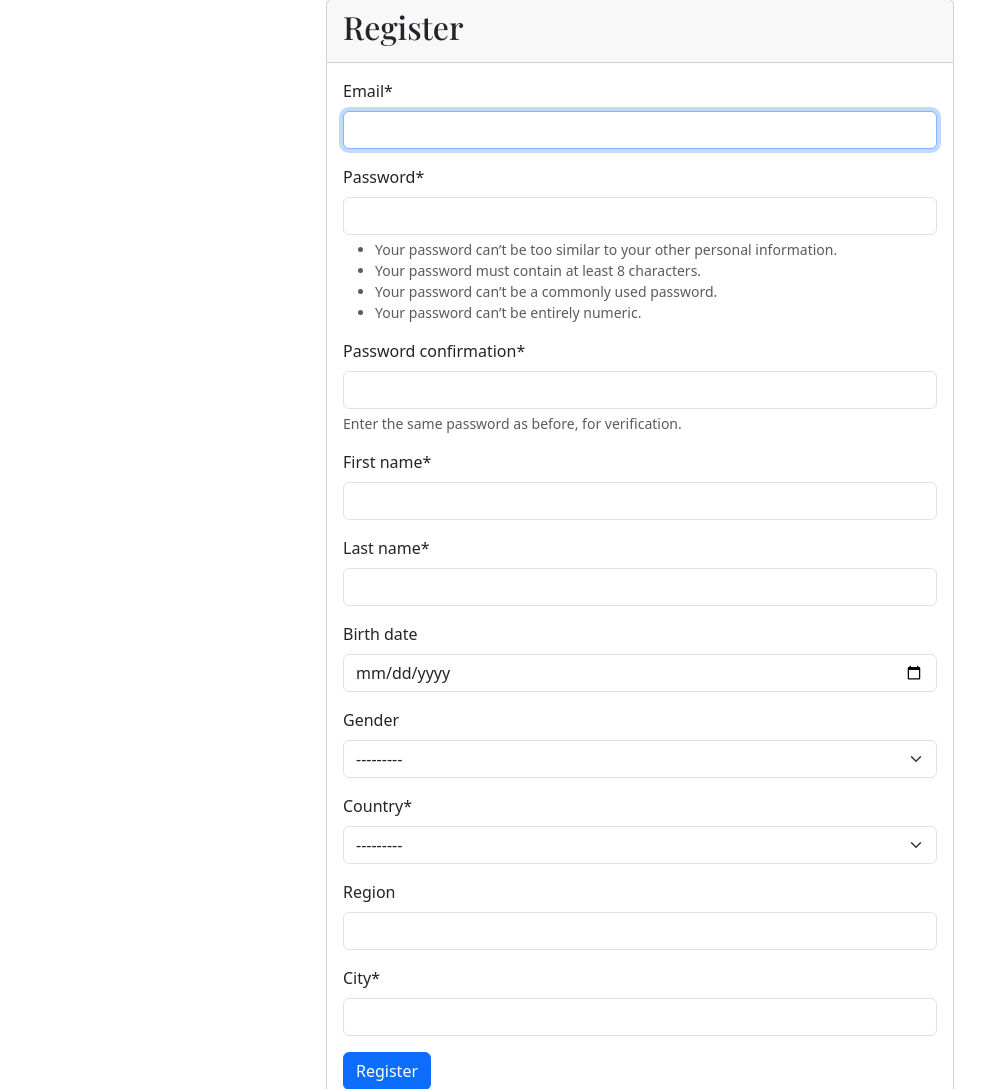
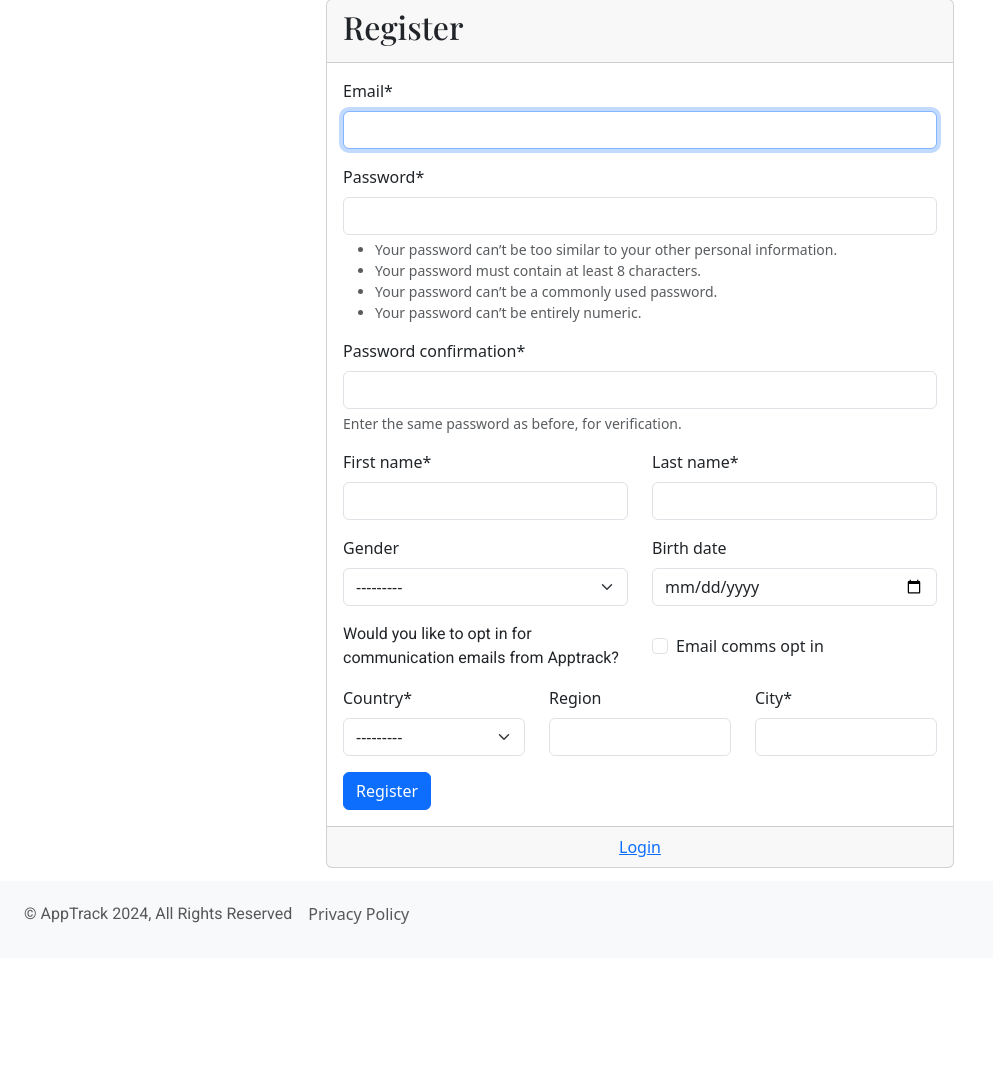
Before and after one commit to charliemarshall1996/apptrack, a Django app: page /accounts/register/ in a window 1280 px wide. Shown: the part 57-1146 px from the top of the page, without its empty margins (0-993 px from the left). After the commit the page ends 981 px from the top, so only its background shows below. Run offline with Django 5.2, Linux system fonts and the light colour scheme; some libraries are stand-ins or nearby versions; some web fonts are replaced.

Commit message:
added email opt in field

```diff
--- a/apptrack/accounts/forms.py
+++ b/apptrack/accounts/forms.py
@@ -40,7 +40,7 @@ class UserRegistrationForm(UserCreationForm):
 class ProfileRegistrationForm(forms.ModelForm):
     class Meta:
         model = Profile
-        fields = ['birth_date', 'gender']
+        fields = ['birth_date', 'gender', 'email_comms_opt_in']
 
         widgets = {
             'birth_date': forms.DateInput(attrs={'type': 'date'}),
@@ -59,7 +59,13 @@ class UserUpdateForm(forms.ModelForm):
 class ProfileUpdateForm(forms.ModelForm):
     class Meta:
         model = Profile
-        fields = []
+        fields = ['birth_date', 'gender', 'email_comms_opt_in']
+
+
+class UserUpdateForm(forms.ModelForm):
+    class Meta:
+        model = User
+        fields = ['email', 'first_name', 'last_name']
 
 
 class UserLoginForm(forms.Form):
--- a/apptrack/accounts/models.py
+++ b/apptrack/accounts/models.py
@@ -12,6 +12,7 @@ class CustomUser(AbstractBaseUser, PermissionsMixin):
 
     email = models.EmailField(_('email address'), unique=True)
     email_verified = models.BooleanField(default=False)
+
     last_verification_email_sent = models.DateTimeField(null=True, blank=True)
     first_name = models.CharField(max_length=30, blank=False, null=False)
     last_name = models.CharField(max_length=30, blank=False, null=False)
@@ -37,6 +38,7 @@ class Profile(models.Model):
         ('O', 'Other'),
     )
     user = models.OneToOneField(CustomUser, on_delete=models.CASCADE)
+    email_comms_opt_in = models.BooleanField(default=False)
     gender = models.CharField(
         max_length=1, choices=GENDER_CHOICES, null=True, blank=True)
     location = models.ForeignKey(
--- a/apptrack/accounts/templates/accounts/register.html
+++ b/apptrack/accounts/templates/accounts/register.html
@@ -11,9 +11,56 @@
             {% load crispy_forms_tags %}
             <form method="POST">
                 {% csrf_token %}
-                {{ user_form|crispy }}
-                {{ profile_form|crispy }}
-                {{ location_form|crispy }}
+                <div class="row">
+                    <div class="col m-auto">
+                        {{ user_form.email|as_crispy_field }}
+                    </div>
+                </div>
+                <div class="row">
+                    <div class="col m-auto">
+                        {{ user_form.password1|as_crispy_field }}
+                    </div>
+                </div>
+                <div class="row">
+                    <div class="col m-auto">
+                        {{ user_form.password2|as_crispy_field }}
+                    </div>
+                </div>
+                <div class="row">
+                    <div class="col m-auto">
+                        {{ user_form.first_name|as_crispy_field }}
+                    </div>
+                    <div class="col m-auto">
+                        {{ user_form.last_name|as_crispy_field }}
+                    </div>
+                </div>
+                <div class="row">
+                    <div class="col m-auto">
+                        {{ profile_form.gender|as_crispy_field }}
+                    </div>
+                    <div class="col m-auto">
+                        {{ profile_form.birth_date|as_crispy_field }}
+                    </div>
+                </div>
+                <div class="row">
+                    <div class="col m-auto">
+                        <p><strong>Would you like to opt in for communication emails from Apptrack?</strong></p>
+                    </div>
+                    <div class="col m-auto">
+                        {{ profile_form.email_comms_opt_in|as_crispy_field }}
+                    </div>
+                </div>
+                <div class="row">
+                    <div class="col m-auto">
+                        {{ location_form.country|as_crispy_field }}
+                    </div>
+                    <div class="col m-auto">
+                        {{ location_form.region|as_crispy_field }}
+                    </div>
+                    <div class="col m-auto">
+                        {{ location_form.city|as_crispy_field }}
+                    </div>
+                </div>
                 <button type="submit" class="btn btn-primary">Register</button>
             </form>
         </div>
--- a/apptrack/accounts/views.py
+++ b/apptrack/accounts/views.py
@@ -65,19 +65,30 @@ def profile_settings_view(request):
         user_form = UserUpdateForm(request.POST, instance=request.user)
         profile_form = ProfileUpdateForm(
             request.POST, instance=request.user.profile)
-        if user_form.is_valid() and profile_form.is_valid():
-            user_form.save()
-            profile_form.save()
+        location_form = LocationForm(
+            request.POST, instance=request.user.profile.location)
+        if user_form.is_valid() and profile_form.is_valid() and location_form.is_valid():
+            user = user_form.save()
+            user.save()
+            profile = profile_form.save()
+            location = location_form.save()
+            location.save()
+            profile.location = location
+            profile.user = user
+            profile.save()
+
             messages.success(request, 'Your profile has been updated!')
-            # Redirect to the profile page after saving
-            return redirect('profile')
+
+            return redirect('accounts:profile')
     else:
         user_form = UserUpdateForm(instance=request.user)
         profile_form = ProfileUpdateForm(instance=request.user.profile)
+        location_form = LocationForm(instance=request.user.profile.location)
 
     context = {
         'user_form': user_form,
-        'profile_form': profile_form
+        'profile_form': profile_form,
+        'location_form': location_form
     }
     return render(request, 'accounts/profile_settings.html', context)
 
```
Also changed, not shown: apptrack/accounts/templates/accounts/profile_settings.html (+3 -8 lines), apptrack/accounts/migrations/0004_profile_email_comms_opt_in.py (added).
